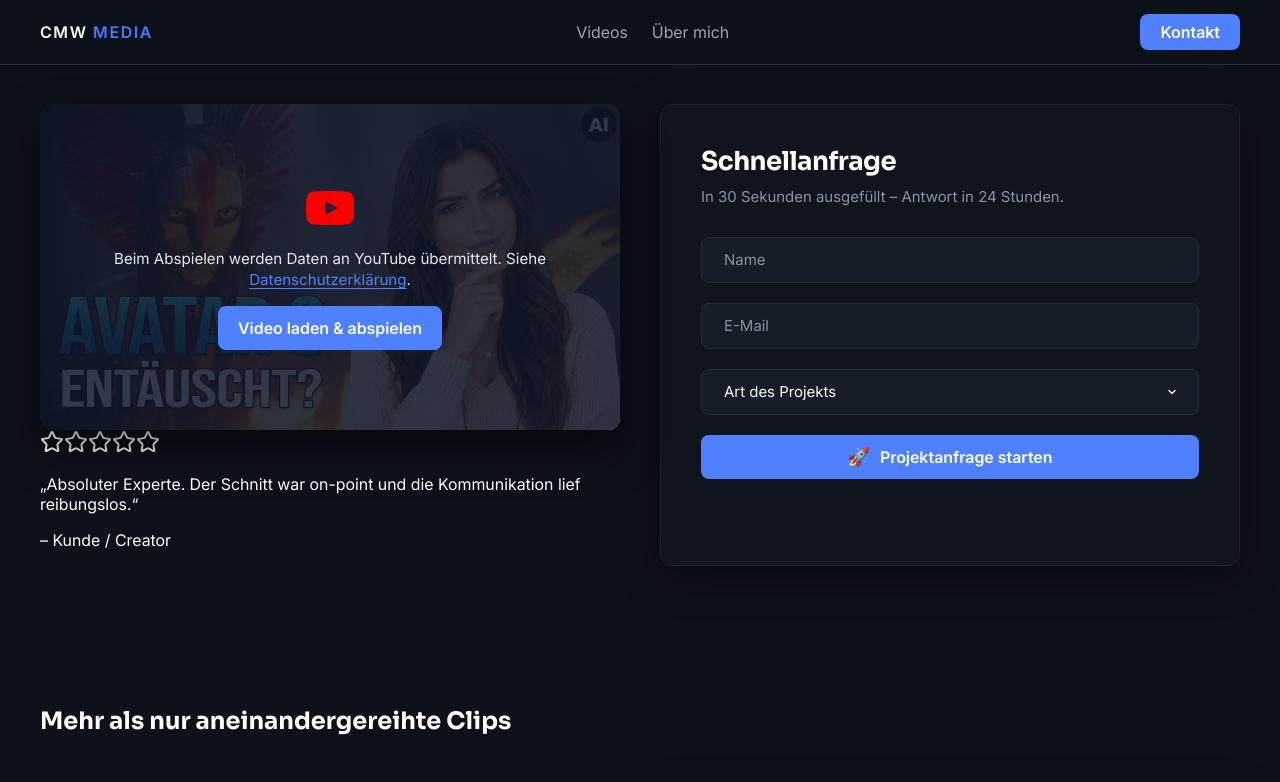
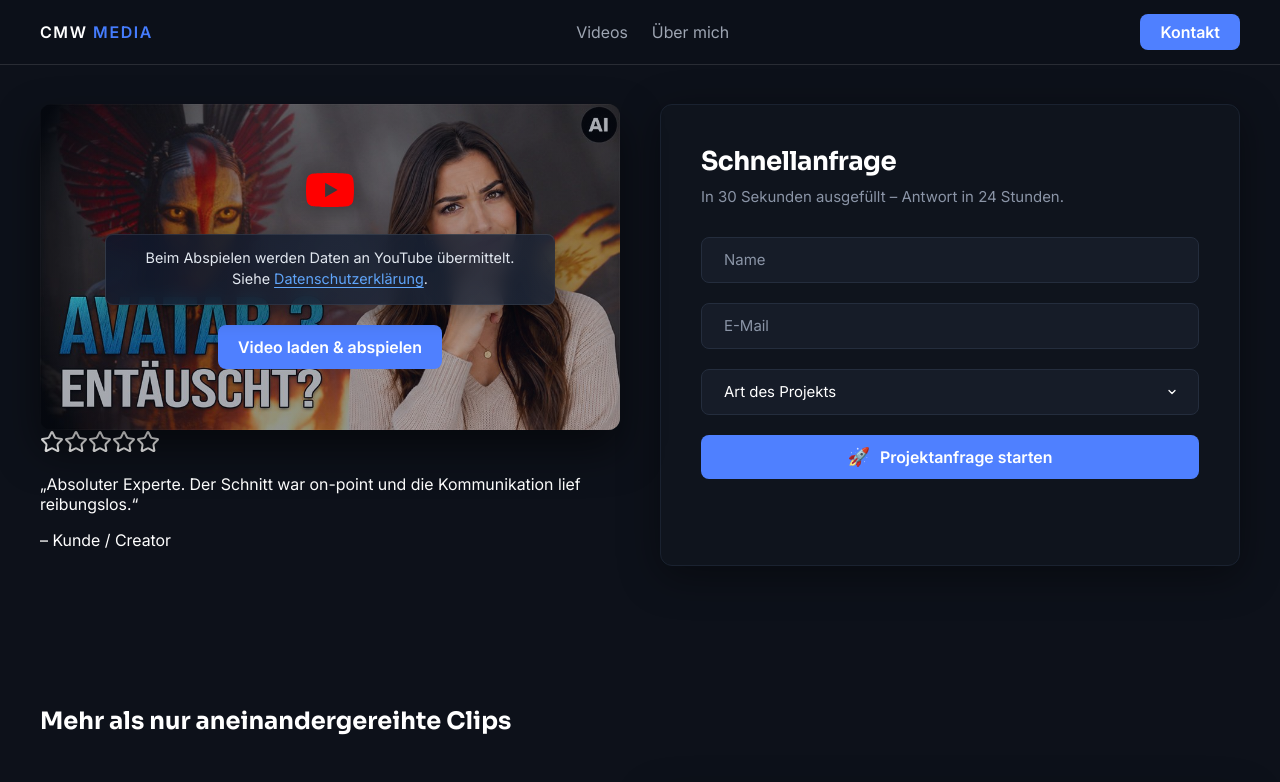
Before and after one commit to 43and18zeroes/video-portfolio, an Angular app: page / in a window 1280 px wide. Shown: the top 782 px of the page. Built offline with nearby package versions, Linux system fonts and the light colour scheme.

Commit message:
video embed 2

```diff
--- a/src/app/components/youtube-embed/youtube-embed.html
+++ b/src/app/components/youtube-embed/youtube-embed.html
@@ -1,7 +1,3 @@
-<!-- ========================
-youtube-embed.html
-========================= -->
-
 <div class="video-container">
     @if (isConsentGiven()) {
     <iframe [src]="embedUrl()" title="YouTube video player"
@@ -18,12 +14,14 @@ youtube-embed.html
                 <path
                     d="M23.498 6.186a3.016 3.016 0 0 0-2.122-2.136C19.505 3.545 12 3.545 12 3.545s-7.505 0-9.377.505A3.017 3.017 0 0 0 .502 6.186C0 8.07 0 12 0 12s0 3.93.502 5.814a3.016 3.016 0 0 0 2.122 2.136c1.871.505 9.376.505 9.376.505s7.505 0 9.377-.505a3.015 3.015 0 0 0 2.122-2.136C24 15.93 24 12 24 12s0-3.93-.502-5.814zM9.545 15.568V8.432L15.818 12l-6.273 3.568z" />
             </svg>
-            <p>
+
+            <p class="privacy-note">
                 Beim Abspielen werden Daten an YouTube
                 übermittelt. Siehe
                 <a href="#" class="blue-text-link"
                     (click)="openPrivacyPolicy($event)">Datenschutzerklärung</a>.
             </p>
+
             <button type="button" (click)="grantConsent()"
                 class="primary-btn">
                 Video laden & abspielen
--- a/src/app/components/youtube-embed/youtube-embed.scss
+++ b/src/app/components/youtube-embed/youtube-embed.scss
@@ -36,7 +36,7 @@ youtube-embed.scss
     box-sizing: border-box;
 
     background-image:
-        linear-gradient(rgba(15, 23, 42, 0.85), rgba(15, 23, 42, 0.85)),
+        linear-gradient(rgba(15, 23, 42, 0.35), rgba(15, 23, 42, 0.35)),
         url('/img/preview-thumbnails/Avatar 3 Thumbnail-540.jpg');
     background-size: cover;
     background-position: center;
@@ -46,22 +46,36 @@ youtube-embed.scss
         display: flex;
         flex-direction: column;
         align-items: center;
-        gap: 1rem;
+        gap: 1.25rem;
         max-width: 450px;
 
         .youtube-icon {
             color: #ff0000;
+            filter: drop-shadow(0 4px 12px rgba(0, 0, 0, 0.4));
         }
 
-        p {
+        .privacy-note {
             margin: 0;
             color: #e2e8f0;
-            font-size: 0.95rem;
-            line-height: 1.4;
+            font-size: 0.9rem;
+            line-height: 1.45;
+            padding: 0.85rem 1.25rem;
+            border-radius: $radius-elem;
 
-            small {
-                color: #94a3b8;
-                font-size: 0.8rem;
+            background: linear-gradient(135deg,
+                    rgba(15, 23, 42, 0.88) 0%,
+                    rgba(30, 41, 59, 0.82) 100%);
+            backdrop-filter: blur(8px);
+            border: 1px solid rgba(255, 255, 255, 0.08);
+            box-shadow: 0 8px 24px rgba(0, 0, 0, 0.35);
+
+            .blue-text-link {
+                color: #60a5fa;
+                text-decoration: underline;
+
+                &:hover {
+                    color: #93c5fd;
+                }
             }
         }
     }
```
